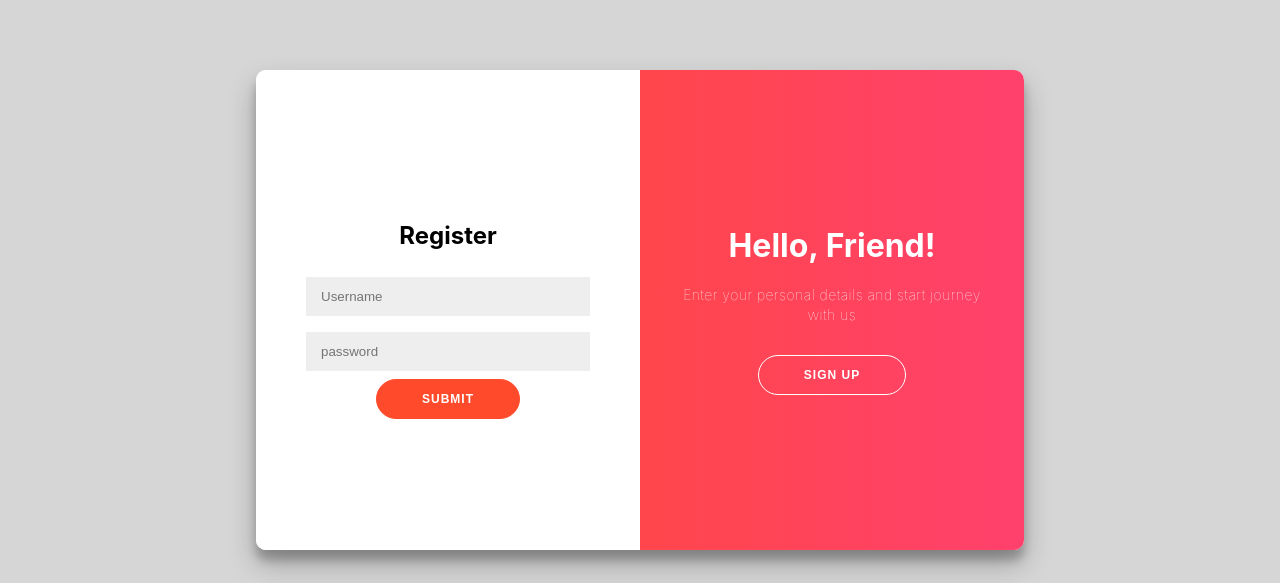
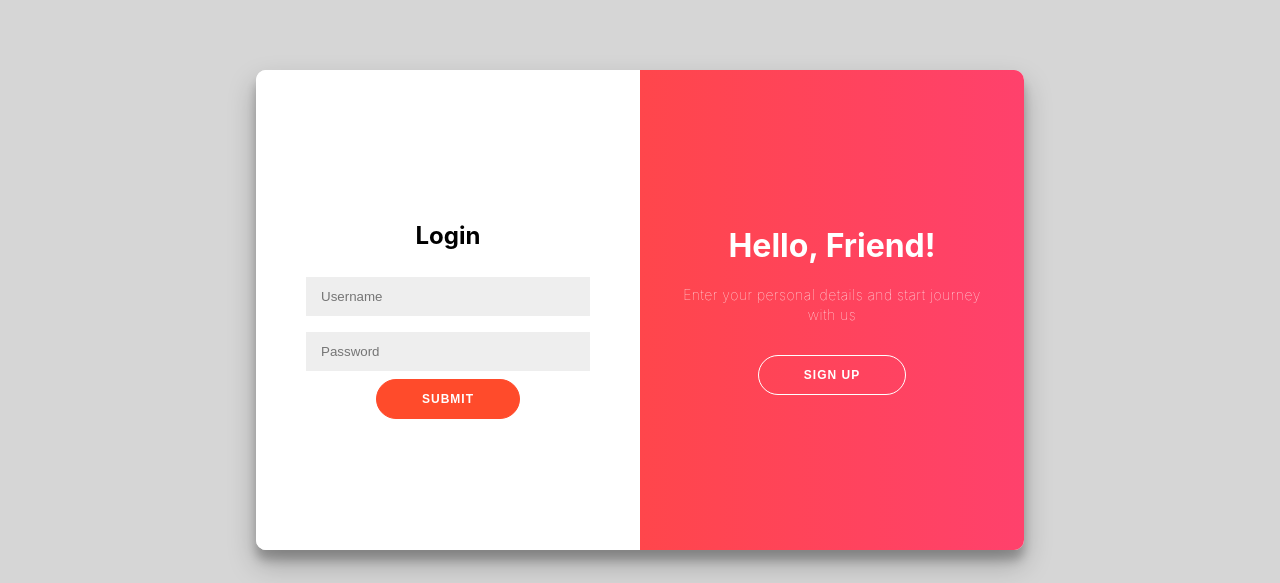
Before and after one commit to Rnely/cookbook-ts, a React (Vite) app in the folder client/: page /authentication in a window 1280 px wide. Shown: the part 214-797 px from the top of the page. Built offline with nearby package versions, Linux system fonts and the light colour scheme; no server answers.

Commit message:
Fixed authentication

```diff
--- a/client/src/components/AuthForms/AuthForms.tsx
+++ b/client/src/components/AuthForms/AuthForms.tsx
@@ -15,10 +15,10 @@ const AuthForms = () => {
         id="container"
       >
         <div className="form-container sign-up-container">
-          <LoginForm />
+          <RegisterForm />
         </div>
         <div className="form-container sign-in-container">
-          <RegisterForm />
+          <LoginForm />
         </div>
         <div className="overlay-container">
           <div className="overlay">
```
